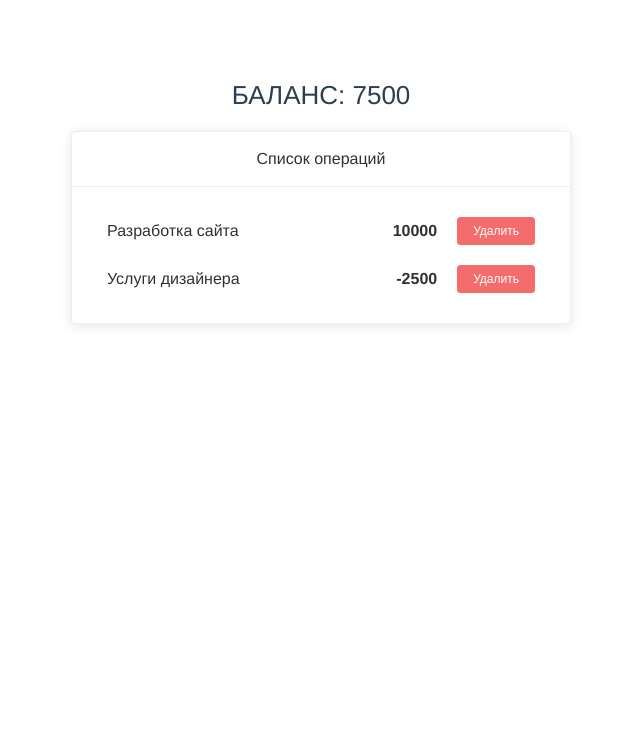
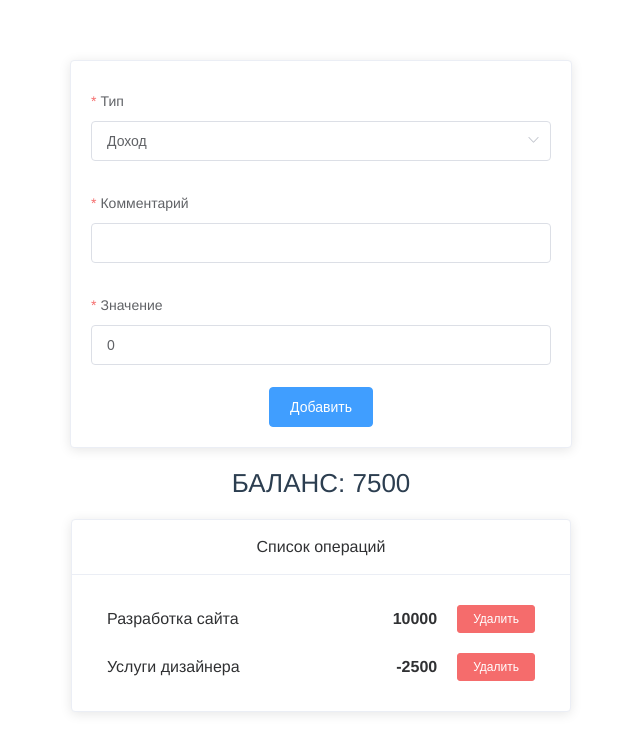
Before and after one commit to pullso/budget-app, a Vue app: page / in a window 1280 px wide. Shown: the top 752 px of the page, without its empty margins (319-959 px from the left). Built offline with nearby package versions, Linux system fonts and the light colour scheme.

Commit message:
add functional add income and outcome

```diff
--- a/src/App.vue
+++ b/src/App.vue
@@ -1,5 +1,6 @@
 <template>
   <div id="app">
+    <Form @submitForm="onFormSubmit" />
     <TotalBalance :total="totalBalance" />
     <BudgetList :list="list" @deleteItem="onDeleteItem" />
   </div>
@@ -8,12 +9,14 @@
 <script>
 import BudgetList from '@/components/BudgetList';
 import TotalBalance from '@/components/TotalBalance';
+import Form from '@/components/Form';
 
 export default {
   name: 'App',
   components: {
     BudgetList,
-    TotalBalance
+    TotalBalance,
+    Form,
   },
   data() {
     return {
@@ -22,27 +25,34 @@ export default {
           type: 'INCOME',
           value: 10000,
           comment: 'Разработка сайта',
-          id: 1
+          id: 1,
         },
         2: {
           type: 'OUTCOME',
           value: -2500,
           comment: 'Услуги дизайнера ',
-          id: 2
-        }
-      }
+          id: 2,
+        },
+      },
     };
   },
   computed: {
     totalBalance() {
       return Object.values(this.list).reduce((acc, item) => acc + item.value, 0);
-    }
+    },
   },
   methods: {
     onDeleteItem(id) {
       this.$delete(this.list, id);
-    }
-  }
+    },
+    onFormSubmit(data) {
+      const newObj = {
+        ...data,
+        id: String(Math.random()),
+      };
+      this.$set(this.list, newObj.id, newObj);
+    },
+  },
 };
 </script>
 
--- a/src/components/Form.vue
+++ b/src/components/Form.vue
@@ -1,13 +1,62 @@
 <template>
-  <ElCart>
-    <ElForm></ElForm>
-  </ElCart>
+  <ElCard class="form-card">
+    <ElForm :model="formData" ref="addItemForm" :rules="rules" label-position="right">
+      <ElFormItem label="Тип" prop="type">
+        <ElSelect class="type-select" v-model="formData.type" placeholder="Доход">
+          <ElOption label="Доход" value="INCOME"></ElOption>
+          <ElOption label="Расход" value="OUTCOME"></ElOption>
+        </ElSelect>
+      </ElFormItem>
+      <ElFormItem label="Комментарий" prop="comment">
+        <ElInput v-model="formData.comment"></ElInput>
+      </ElFormItem>
+      <ElFormItem label="Значение" prop="value">
+        <ElInput v-model.number="formData.value"></ElInput>
+      </ElFormItem>
+      <ElButton type="primary" @click="onSubmit">Добавить</ElButton>
+    </ElForm>
+  </ElCard>
 </template>
 
 <script>
 export default {
-  name: 'form'
+  name: 'Form',
+  data() {
+    return {
+      formData: {
+        type: 'INCOME',
+        comment: '',
+        value: 0,
+      },
+      rules: {
+        type: [{ required: true, message: 'Выберит тип операции', trigger: 'blur' }],
+        comment: [{ required: true, message: 'Пожалуйста, введие комментарий', trigger: 'change' }],
+        value: [
+          { required: true, message: 'Введите значене операции', trigger: 'change' },
+          { type: 'number', message: 'Значение должно быть числом' },
+        ],
+      },
+    };
+  },
+  methods: {
+    onSubmit() {
+      this.$refs.addItemForm.validate(valid => {
+        if (valid) {
+          this.$emit('submitForm', { ...this.formData });
+          this.$refs.addItemForm.resetFields();
+        }
+      });
+    },
+  },
 };
 </script>
 
-<style scoped></style>
+<style scoped>
+.form-card {
+  max-width: 500px;
+  margin: auto;
+}
+.type-select {
+  width: 100%;
+}
+</style>
```
Also changed, not shown: 1 other file (tests, documents, lock files or other folders).
